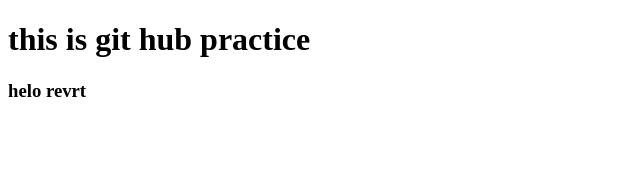
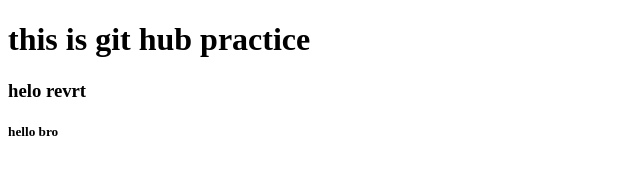
Before and after one commit to HabtamuAragie/gitpraaaaaaaaaaaaa, a plain HTML site: page index.html in a window 1280 px wide. Shown: the full height of the page, 0-640 px from the left. Drawn offline with Linux system fonts and the light colour scheme.

Commit message:
fourthcommit

```diff
--- a/index.html
+++ b/index.html
@@ -8,5 +8,6 @@
 <body>
     <h1>this is git hub practice</h1>
     <h3>helo revrt</h3>
+    <h5>hello bro</h5>
 </body>
 </html>
```
